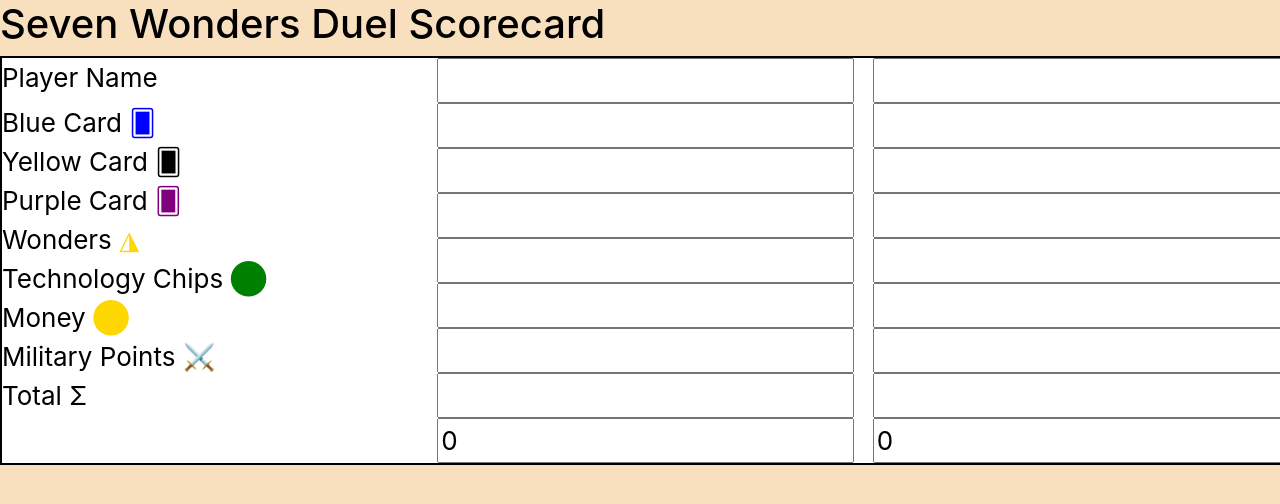
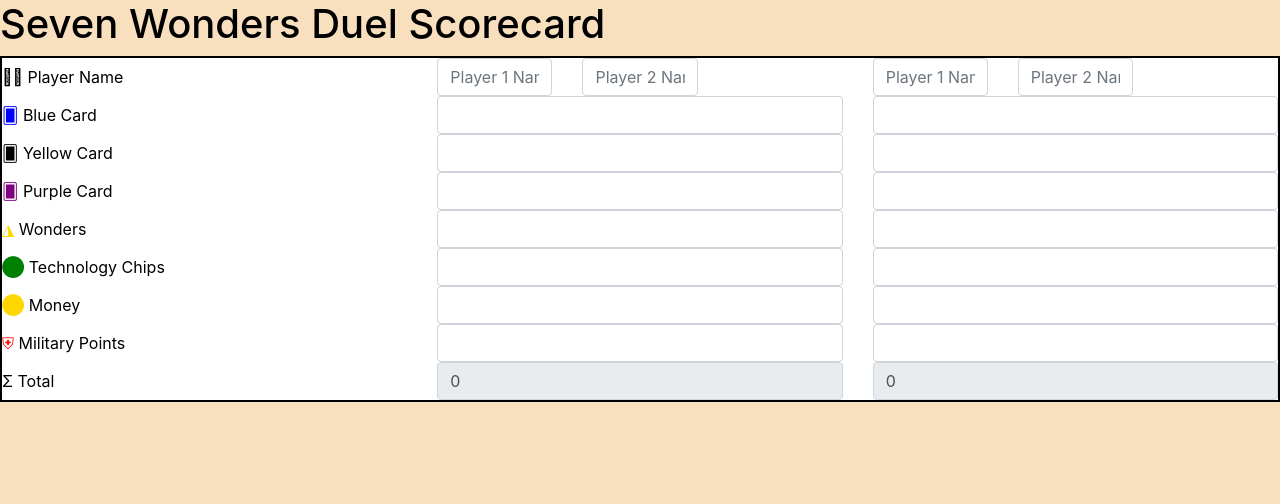
Before and after one commit to miramardesign/seven-wonders-duel-scorecard-react, a React (Create React App) app: page / in a window 1280 px wide. Shown: the top 504 px of the page. Built offline with nearby package versions, Linux system fonts and the light colour scheme.

Commit message:
icon progresso

```diff
--- a/src/App.css
+++ b/src/App.css
@@ -3,7 +3,7 @@
   background-color: #F8E0BF;
   align-items: center;
   justify-content: center;
-  font-size: calc(10px + 2vmin);
+  /* font-size: calc(10px + 2vmin); */
   color: black;
 }
 
@@ -14,17 +14,22 @@
   content: "\25EE";
 }
 
+.i-player:after{
+  content: "\2302 \20E4";
+}
+
+
+
 .i-card:after{
   content: "\1f0a0";
 }
 
 .i-shield:after{
-  content: "\2694";
+  content: "\26E8";
 }
 
 .i-chip::after{
   content: "\2B24";
-
 }
 
 .red{
@@ -42,7 +47,6 @@
   color: purple;
 }
 
-
 .green{
   color: green;
 }
--- a/src/ScoreCard/ScoreCard.jsx
+++ b/src/ScoreCard/ScoreCard.jsx
@@ -93,12 +93,15 @@
   render() {
 
     return (
-      <section id="scorecard">
-        <div className="row" >
-          <div className="col-md-4" >Player Name </div>
-          <div className="col-md-4" ><input type="text" /></div>
-          <div className="col-md-4" ><input type="text" /></div>
-        </div>
+      <section id="scorecard" className="form-group " >
+        {/* <div className=" row" >
+          <div className=" col-md" >
+             <label className="col-md col-form-label">Player Name</label>
+          </div>
+
+          <div className="col-md-4" ><input type="text" className="form-control" placeholder="Player 1 Name" /></div>
+          <div className="col-md-4" ><input type="text" className="form-control" placeholder="Player 2 Name" /></div>
+        </div> */}
 
         <div className="row" >
           <div className="col-md-4" >
--- a/src/ScoreInput/ScoreInput.jsx
+++ b/src/ScoreInput/ScoreInput.jsx
@@ -33,11 +33,17 @@
     }
     return (
       <section id="scoreinput">
+          <div className="row" >
+
+
+          <div className="col-md-4" ><input type="text" className="form-control" placeholder="Player 1 Name" /></div>
+          <div className="col-md-4" ><input type="text" className="form-control" placeholder="Player 2 Name" /></div>
+        </div>
 
         {this.props.scoreList.map((item, i) => (
           <div className="row" key={item.title}>
             <div className="col-md" >
-              <input type="number" value={this.state.value}
+              <input type="number"  className="form-control" value={this.state.value}
                 onChange={(e) => this.handleChangeScore(e, item.title)} />
             </div>
 
@@ -46,7 +52,7 @@
 
         <div className="row" >
           <div className="col-md" >
-            <input type="text" value={this.state.player.totalScore} readOnly="readOnly" />
+            <input type="text" className="form-control" value={this.state.player.totalScore} readOnly="readOnly" />
           </div>
         </div>
       </section>
--- a/src/ScoreList/ScoreList.jsx
+++ b/src/ScoreList/ScoreList.jsx
@@ -8,23 +8,29 @@
     return (
       <div id="scorelist">
 
+        <div className="row input-row" >
+
+             <label className="col-md col-form-label">
+              <span className="black i-player"></span> Player Name
+             </label>
+
+        </div>
+
         {this.props.scoreList.map((item, i) => (
           <div className="row input-row" key={item.title}>
-            <div className="col-md" >{item.title}  <span className={item.cls}></span>  </div>
+
+            <label className="col-md col-form-label">
+            <span className={item.cls}></span> {item.title}
+            </label>
+
           </div>
         ))}
 
-        <div className="row input-row" >
+        <div className="row" >
 
-          <div className="col-md" >Total <span className="i-sigma"></span>
+          <label className="col-md col-form-label"> <span className="i-sigma"></span> Total
+          </label>
 
-          <span className="icon-pyramid"></span>
-
-
-          <span className="icon-card"></span>
-
-          <span className="icon-shield"></span>
-          </div>
         </div>
       </div>
 
```
